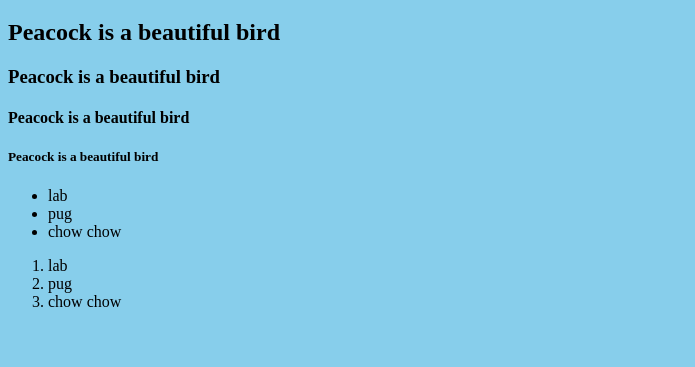
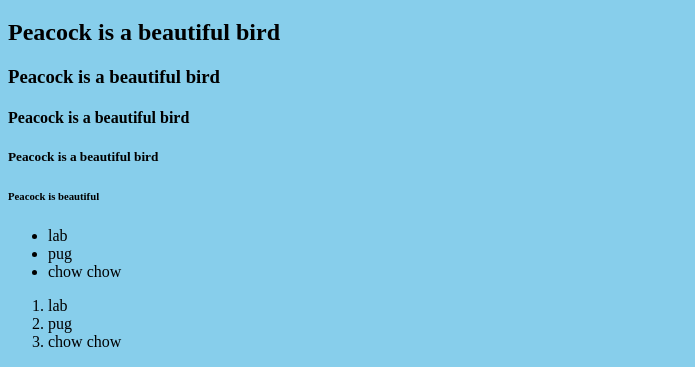
Before and after one commit to ShreyaCS08/web.github.io, a plain HTML site: page index.html in a window 1280 px wide. Shown: the part 547-914 px from the top of the page, without its empty margins (0-695 px from the left). Before the commit the page ends 874 px from the top, so only its background shows below. Drawn offline with Linux system fonts and the light colour scheme.

Commit message:
Update index.html

```diff
--- a/index.html
+++ b/index.html
@@ -10,6 +10,7 @@
 <h3>Peacock is a beautiful bird</h3>
 <h4>Peacock is a beautiful bird</h4>
 <h5>Peacock is a beautiful bird</h5>
+<h6>Peacock is beautiful</h6>
 <ul>
   <li>lab</li>
   <li>pug</li>
```
